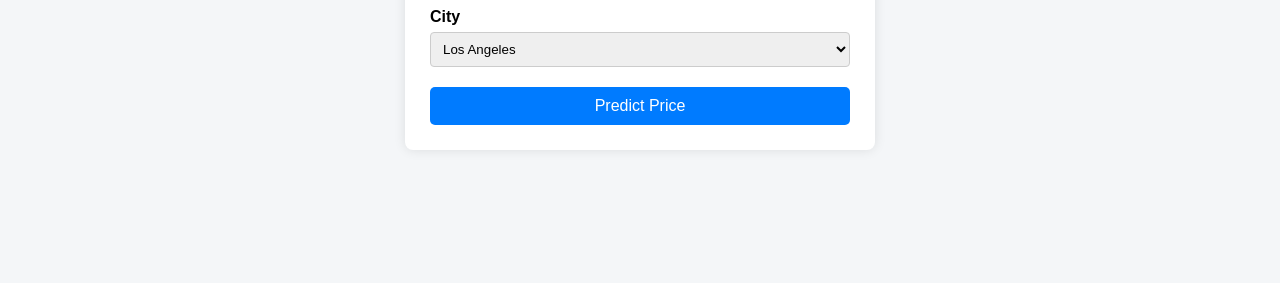
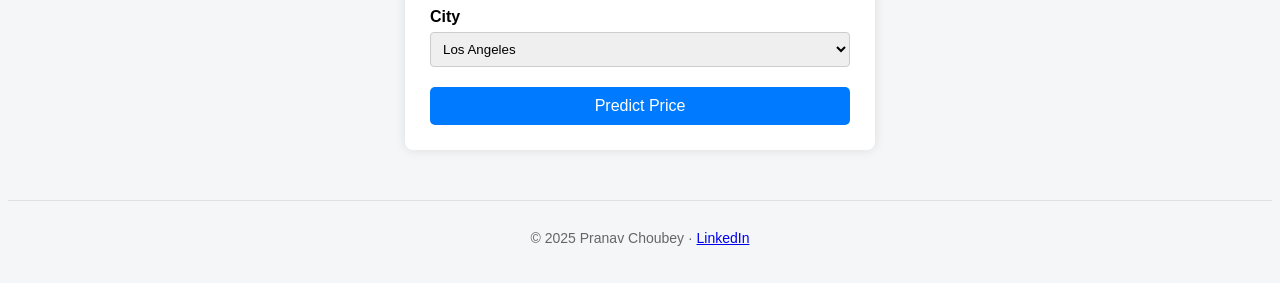
Before and after one commit to PRANAV4248/End-To-End-Web-Hosted-California-House-Price-Prediction-Machine-Learning-Model, a Flask app: page / in a window 1280 px wide. Shown: the part 589-872 px from the top of the page. Before the commit the page ends 714 px from the top, so only its background shows below. Run offline with Flask 3, Linux system fonts and the light colour scheme; parts of the project's set-up code (start-up, migrations or seed data) failed here and were passed over.

Commit message:
modified some ui

```diff
--- a/Prediction Website/static/style.css
+++ b/Prediction Website/static/style.css
@@ -53,3 +53,12 @@ button:hover {
     background-color: #e8f5e9;
     border-left: 5px solid #4caf50;
 }
+
+.footer {
+    margin-top: 40px;
+    padding: 15px 0;
+    text-align: center;
+    font-size: 14px;
+    color: #666;
+    border-top: 1px solid #e0e0e0;
+}
--- a/Prediction Website/templates/index.html
+++ b/Prediction Website/templates/index.html
@@ -87,6 +87,14 @@
         </div>
         {% endif %}
     </div>
+    <footer class="footer">
+        <p>
+            © 2025 Pranav Choubey ·
+            <a href="https://www.linkedin.com/in/pranavchoubey89/" target="_blank">
+                LinkedIn
+            </a>
+        </p>
+    </footer>
 
     <!-- ✅ WORKING JavaScript -->
     <script>
```
